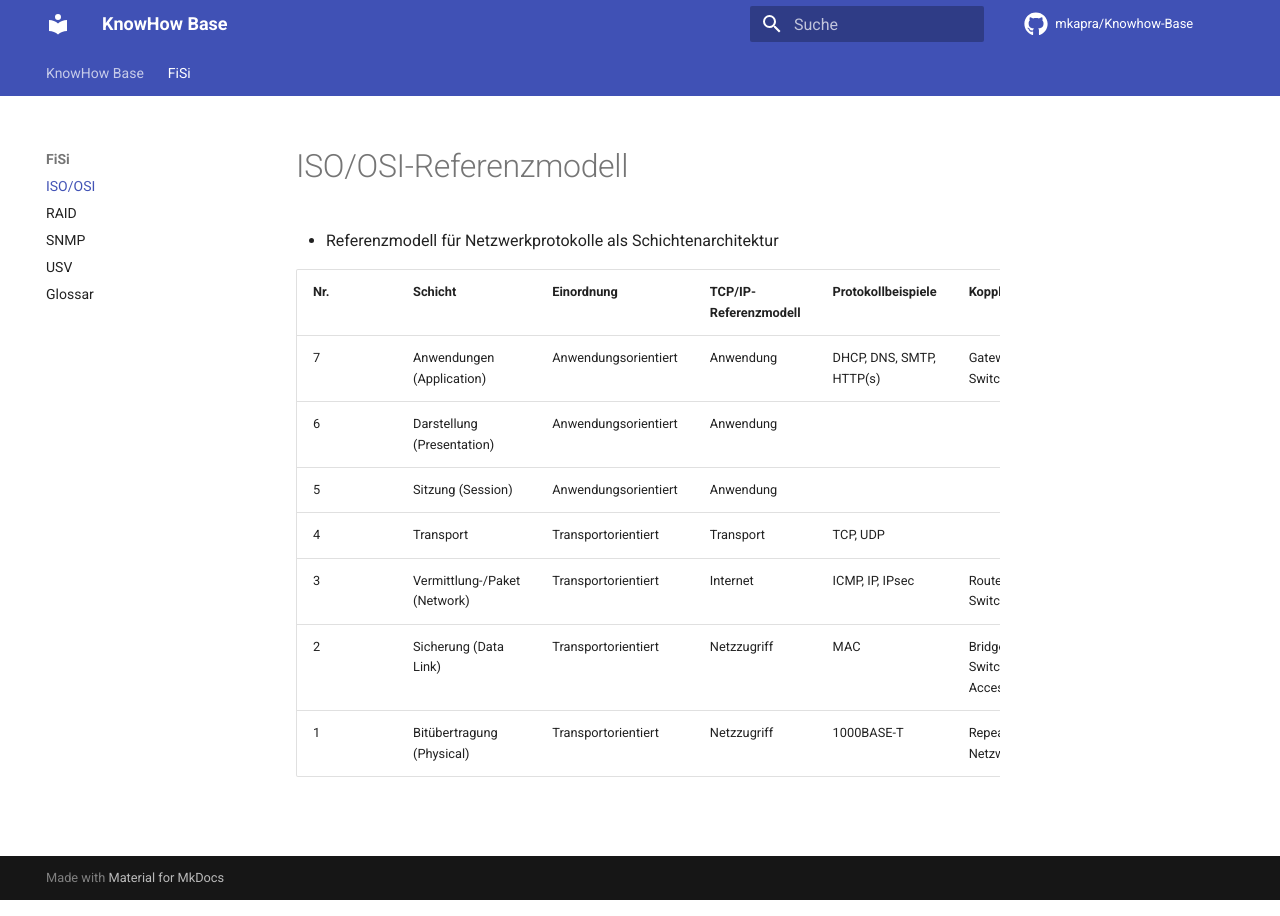
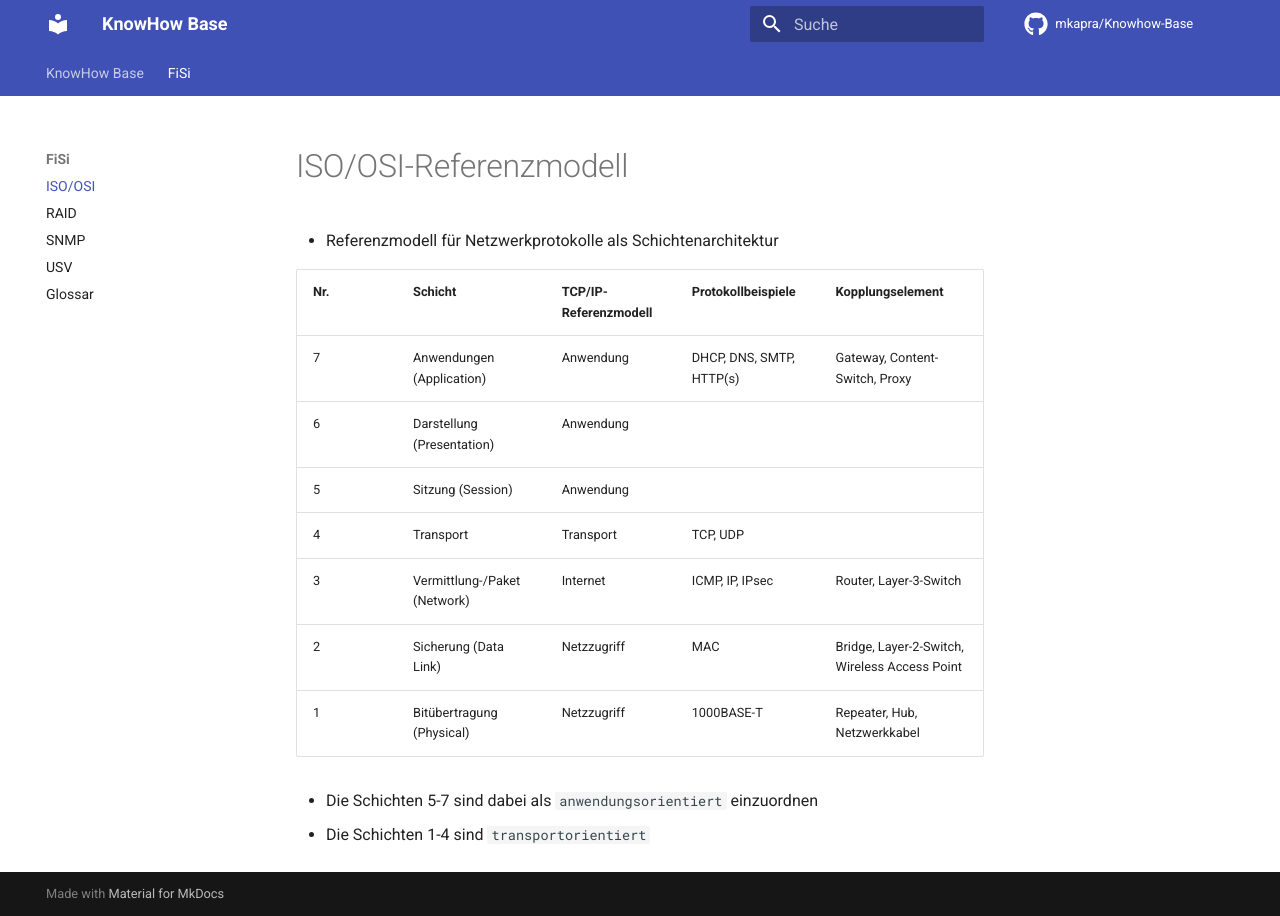
Before and after one commit to mkapra/KnowHow-Base, an MkDocs documentation site: the page built from docs/fisi/isoosi.md, in a window 1280 px wide. Built offline with MkDocs 1.6.1 and Material for MkDocs 9.7.7, drawn with Linux system fonts in a browser that asks for light colours; comment, search, counter and statistics services are not loaded.

Commit message:
ISOOSI: Beautify table

```diff
--- a/docs/fisi/isoosi.md
+++ b/docs/fisi/isoosi.md
@@ -2,12 +2,15 @@
 
 * Referenzmodell für Netzwerkprotokolle als Schichtenarchitektur
 
-| Nr. | Schicht                      | Einordnung           | TCP/IP-Referenzmodell | Protokollbeispiele       | Kopplungselement                              |
-| -   | -                            | -                    | -                     | -                        | -                                             |
-| 7   | Anwendungen (Application)    | Anwendungsorientiert | Anwendung             | DHCP, DNS, SMTP, HTTP(s) | Gateway, Content-Switch, Proxy                |
-| 6   | Darstellung (Presentation)   | Anwendungsorientiert | Anwendung             |                          |                                               |
-| 5   | Sitzung (Session)            | Anwendungsorientiert | Anwendung             |                          |                                               |
-| 4   | Transport                    | Transportorientiert  | Transport             | TCP, UDP                 |                                               |
-| 3   | Vermittlung-/Paket (Network) | Transportorientiert  | Internet              | ICMP, IP, IPsec          | Router, Layer-3-Switch                        |
-| 2   | Sicherung (Data Link)        | Transportorientiert  | Netzzugriff           | MAC                      | Bridge, Layer-2-Switch, Wireless Access Point |
-| 1   | Bitübertragung (Physical)    | Transportorientiert  | Netzzugriff           | 1000BASE-T               | Repeater, Hub, Netzwerkkabel                  |
+| Nr. | Schicht                      | TCP/IP-Referenzmodell | Protokollbeispiele       | Kopplungselement                              |
+| -   | -                            | -                     | -                        | -                                             |
+| 7   | Anwendungen (Application)    | Anwendung             | DHCP, DNS, SMTP, HTTP(s) | Gateway, Content-Switch, Proxy                |
+| 6   | Darstellung (Presentation)   | Anwendung             |                          |                                               |
+| 5   | Sitzung (Session)            | Anwendung             |                          |                                               |
+| 4   | Transport                    | Transport             | TCP, UDP                 |                                               |
+| 3   | Vermittlung-/Paket (Network) | Internet              | ICMP, IP, IPsec          | Router, Layer-3-Switch                        |
+| 2   | Sicherung (Data Link)        | Netzzugriff           | MAC                      | Bridge, Layer-2-Switch, Wireless Access Point |
+| 1   | Bitübertragung (Physical)    | Netzzugriff           | 1000BASE-T               | Repeater, Hub, Netzwerkkabel                  |
+
+* Die Schichten 5-7 sind dabei als `anwendungsorientiert` einzuordnen
+* Die Schichten 1-4 sind `transportorientiert`
```
